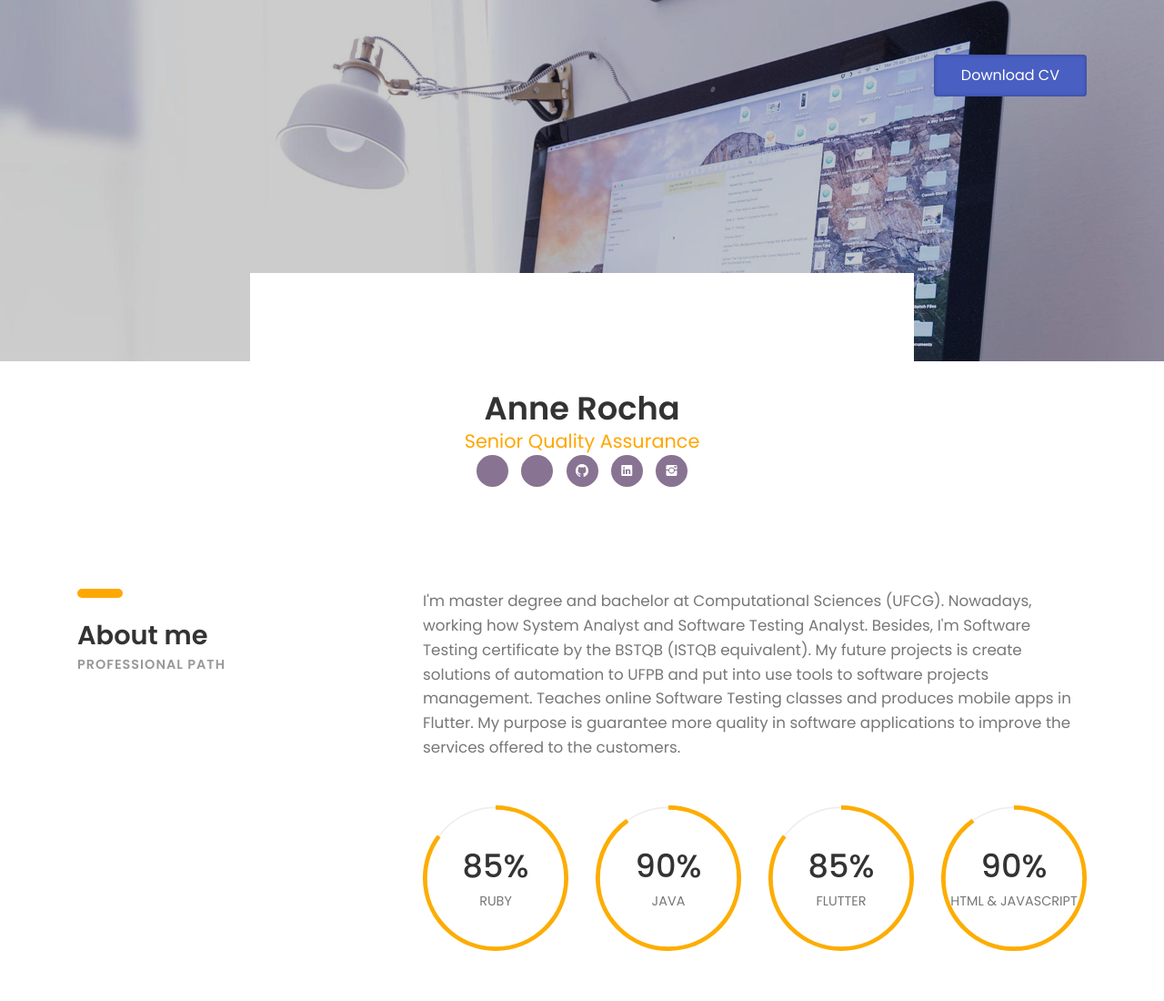
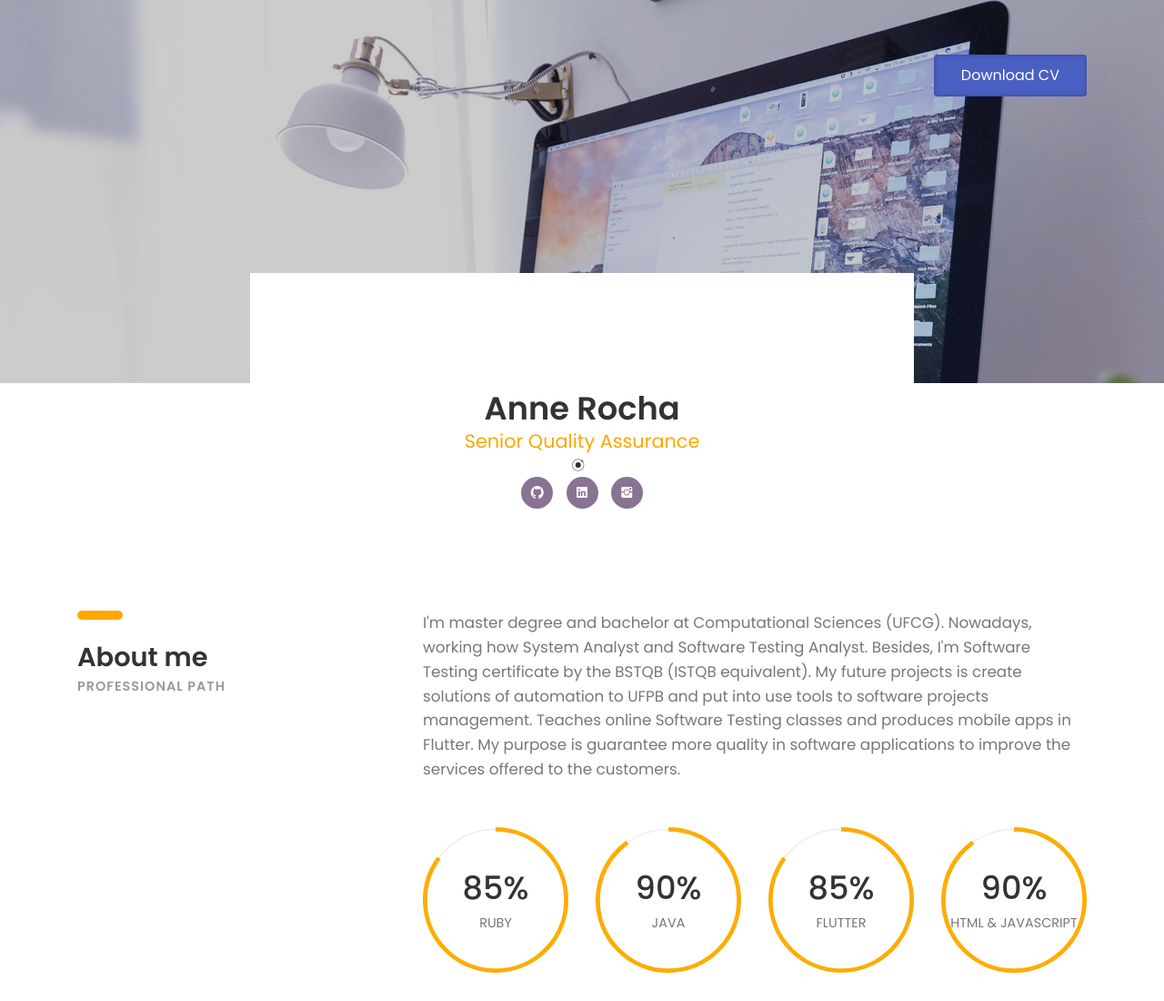
Before and after one commit to carolsprak/annerocha.github.io, a plain HTML site: page index.html in a window 1280 px wide. Shown: the top 1100 px of the page at 91% size. Drawn offline with Linux system fonts and the light colour scheme; files whose address does not match are found by name.

Commit message:
Update index.html

```diff
--- a/index.html
+++ b/index.html
@@ -43,10 +43,11 @@
 						<div class="profile-img"><img src="images/profile-1-250x250.jpg" alt=""></div>
 						<h2><b>Anne Rocha</b></h2>
 						<h4 class="font-yellow">Senior Quality Assurance</h4>
-
-						<ul class="social-icons">
+						<ul class="ion-ionic">
 							<li><a href="https://github.com/carolsprak/cursos" target="_blank"><i class="ion-md-laptop"></i></a></li>
 							<li><a href="https://github.com/carolsprak/books" target="_blank"><i class="ion-md-book"></i></a></li>
+						</ul>
+						<ul class="social-icons">
 							<li><a href="https://github.com/carolsprak" target="_blank"><i class="ion-social-github"></i></a></li>
 							<li><a href="https://www.linkedin.com/in/annecaroline" target="_blank"><i class="ion-social-linkedin"></i></a></li>
 							<li><a href="https://www.instagram.com/annerocha_qa" target="_blank"><i class="ion-social-instagram"></i></a></li>
```
